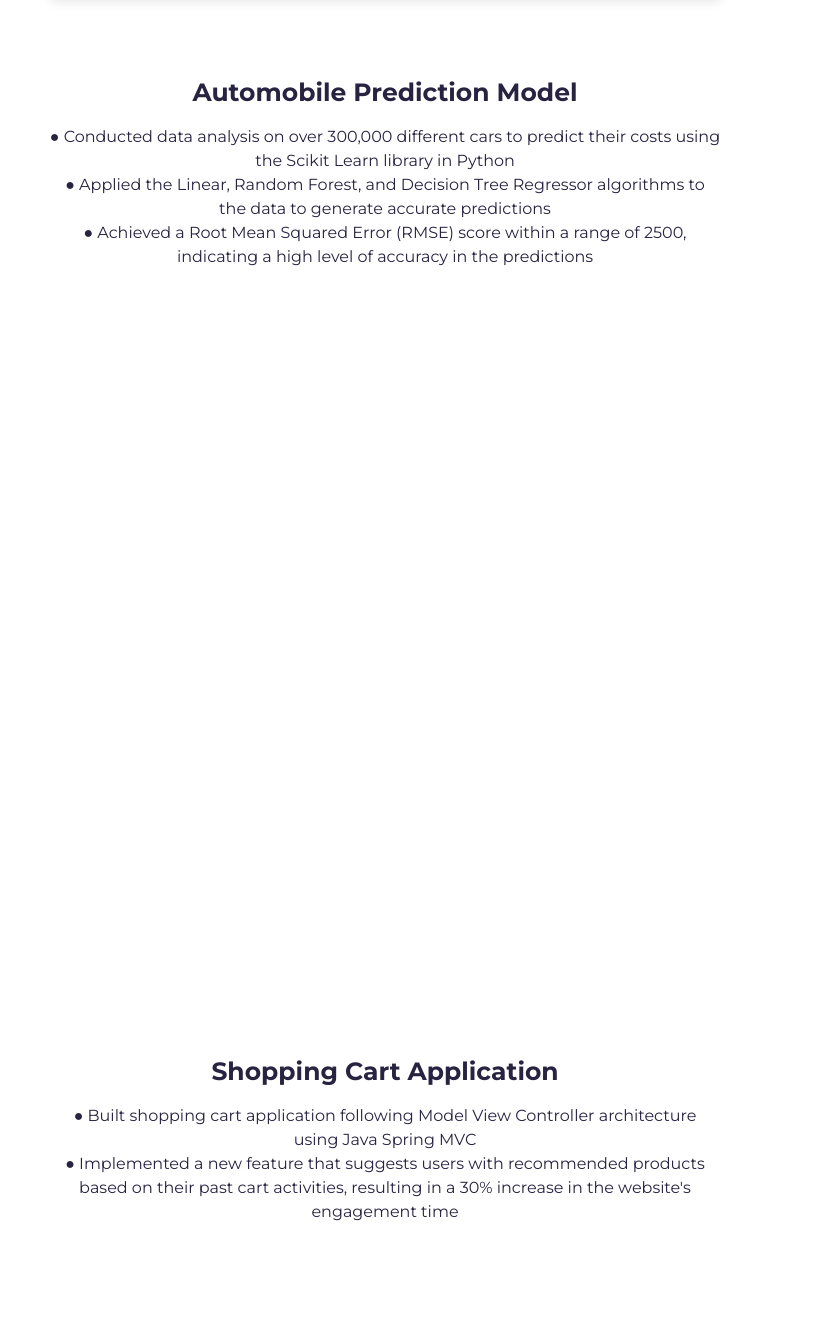
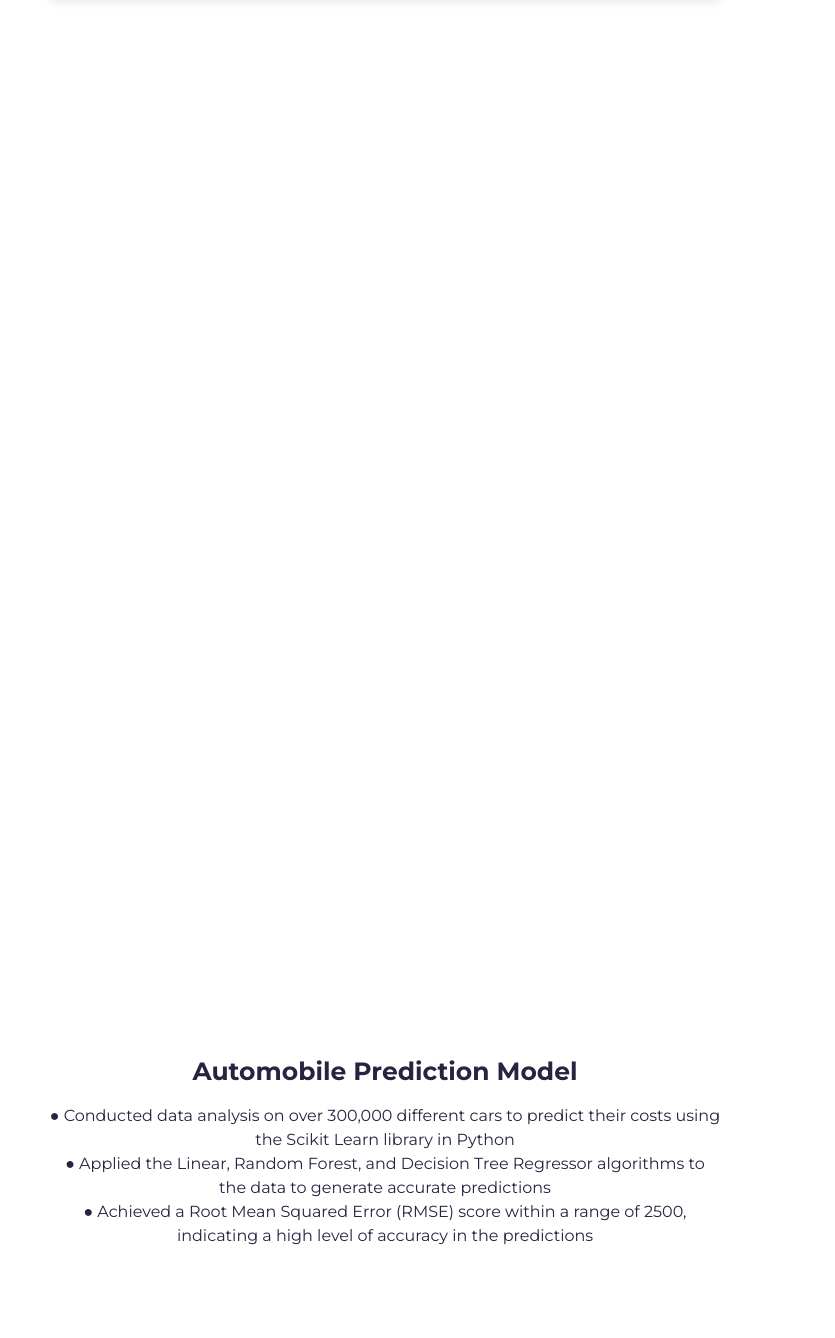
Before and after one commit to FianRodrigues/fianrodrigues.e-folio, a website built with Parcel: page src/index.html in a window 1280 px wide. Shown: the part 2430-3768 px from the top of the page, 445-1280 px from the left. Built offline with nearby package versions, Linux system fonts and the light colour scheme.

Commit message:
project updates

```diff
--- a/src/index.html
+++ b/src/index.html
@@ -191,20 +191,6 @@
                 </div>
               </div>
             </div>
-            <div class="col-lg-8 col-sm-12">
-              <div class="project-wrapper__image load-hidden">
-                <h3 class="project-wrapper__text-title">Automobile Prediction Model</h3>
-                <div>
-                  <p class="mb-4">
-                    ●	Conducted data analysis on over 300,000 different cars to predict their costs using the Scikit Learn library in Python
-                    <br>
-                    ●	Applied the Linear, Random Forest, and Decision Tree Regressor algorithms to the data to generate accurate predictions
-                    <br>
-                    ●	Achieved a Root Mean Squared Error (RMSE) score within a range of 2500, indicating a high level of accuracy in the predictions
-                  </p>
-                </div>
-              </div>
-            </div>
           </div>
           <!-- /END Project -->
 
@@ -265,13 +251,14 @@
             </div>
             <div class="col-lg-8 col-sm-12">
               <div class="project-wrapper__image load-hidden">
-                <h3 class="project-wrapper__text-title">Shopping Cart Application</h3>
+                <h3 class="project-wrapper__text-title">Automobile Prediction Model</h3>
                 <div>
                   <p class="mb-4">
-                    ● Built shopping cart application following Model View Controller architecture using Java Spring MVC
+                    ●	Conducted data analysis on over 300,000 different cars to predict their costs using the Scikit Learn library in Python
                     <br>
-                    ● Implemented a new feature that suggests users with recommended products based on their past cart activities, resulting in a
-                      30% increase in the website's engagement time
+                    ●	Applied the Linear, Random Forest, and Decision Tree Regressor algorithms to the data to generate accurate predictions
+                    <br>
+                    ●	Achieved a Root Mean Squared Error (RMSE) score within a range of 2500, indicating a high level of accuracy in the predictions
                   </p>
                 </div>
               </div>
```
